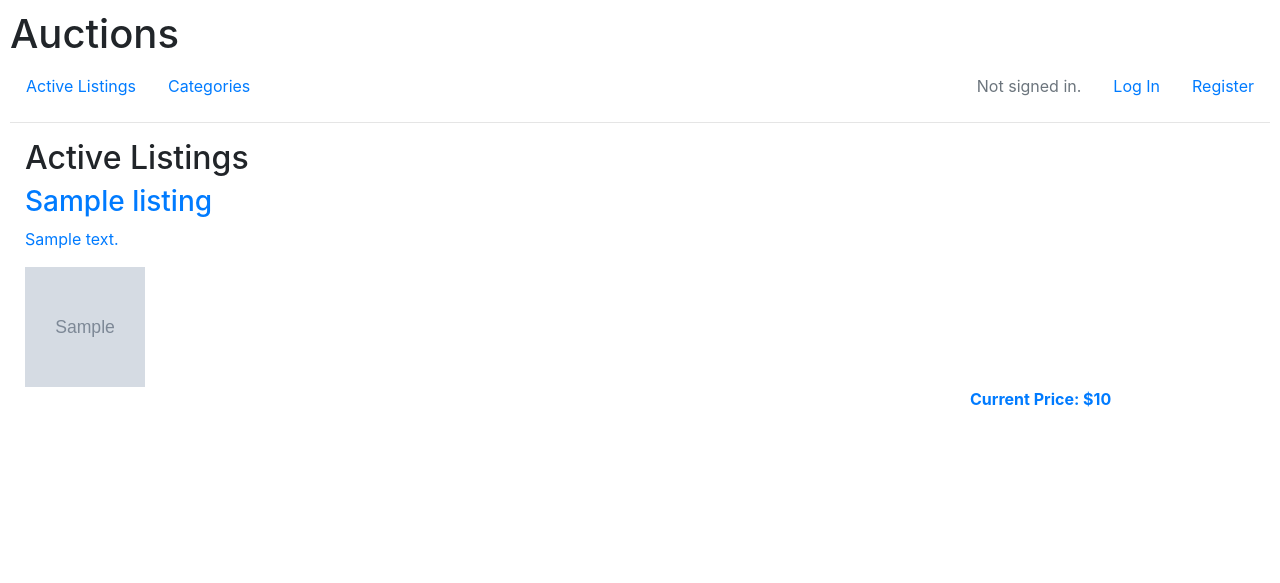
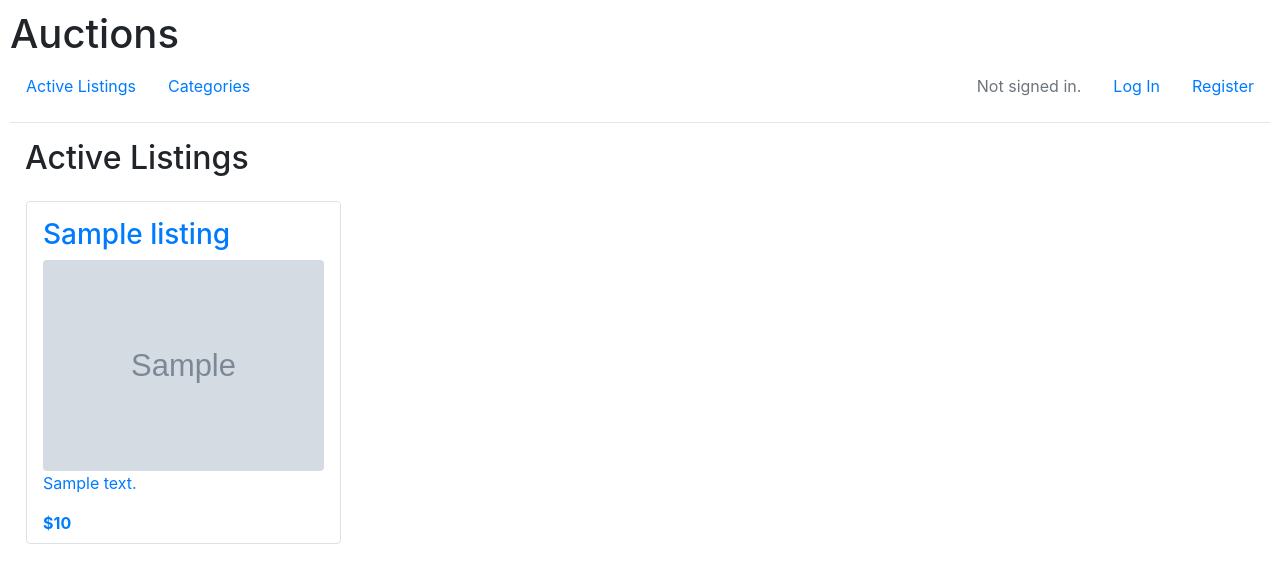
Before and after one commit to D4niel44/E-Commerce, a Django app: template auctions/templates/auctions/index.html in a window 1280 px wide. Shown: the top 583 px of the page. Run offline with Django 3.2, Linux system fonts and the light colour scheme; the template is opened without the code that fills it: most values are stand-ins (such as "Sample title", 1, 10 or a date in 2020); grey boxes marked "Sample" are stand-in pictures; some libraries are stand-ins or nearby versions.

Commit message:
DESIGN | Listings show up page design

```diff
--- a/auctions/templates/auctions/index.html
+++ b/auctions/templates/auctions/index.html
@@ -1,10 +1,13 @@
 {% extends "auctions/layout.html" %}
+{% load static %}
 
 {% block body %}
     <h2>Active Listings</h2>
 
+    <div class="row">
     {% for listing in listings %}
-    <a href="{% url 'listing' listing.id %}">
+      <div class="listing col-lg-3 col-sm-12 border rounded ml-3 mr-3 mt-3 mb-3 pl-3 pr-3 pt-3 pb-2">
+        <a class="listing-link" href="{% url 'listing' listing.id %}">
           <div class="row">
             <div class="col-12">
               <h3>{{ listing.title }}</h3>
@@ -12,29 +15,31 @@
           </div>
           <div class="row">
             <div class="col-12">
+              {% if listing.image %}
+                <img class="img-fluid rounded" src="{{ listing.image.url }}" alt="This listing does not have an image">
+              {% else %}
+              <img class="img-fluid rounded" src="{% static 'auctions/noimage.png' %}" alt="This listing does not have an image">
+              {% endif %}
+            </div>
+          </div>
+          <div class="row">
+            <div class="col-12">
               <p>{{ listing.description }}</p>
             </div>
           </div>
-    <div class="row">
-      <div class="col-6">
-        {% if listing.image %}
-          <img src="{{ listing.image.url }}" alt="This listing does not have an image" width="120" height="120">
-        {% else %}
-          <img alt="This listing does not have an image">
-        {% endif %}
-      </div>
-    </div>
-    <div class="row justify-content-end">
+          <div class="row justify-content-start">
             <div class="col-3">
               <span class="price">
                 {% if listing.actual_bid %}
-          <b>Current Price: ${{ listing.actual_bid.amount }}</b>
+                <strong>${{ listing.actual_bid.amount }}</strong>
                 {% else %}
-          <b>Initial Bid Price: ${{ listing.initial_bid_amount }}</b>
+                <strong>${{ listing.initial_bid_amount }}</strong>
                 {% endif %}
               </span>
             </div>
           </div>
         </a>
+      </div>
     {% endfor %}
+    </div>
 {% endblock %}
```
Lines whose indentation alone changed are shown as unchanged.
